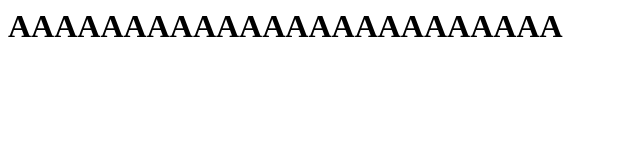
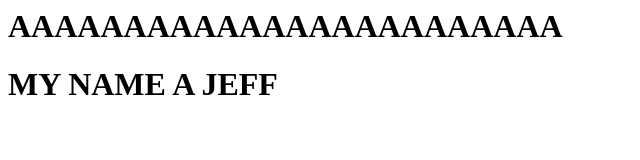
Before and after one commit to AtharvG6000/AtharvG6000.github.io, a plain HTML site: page github.html in a window 1280 px wide. Shown: the whole page, without its empty margins (0-640 px from the left). Drawn offline with Linux system fonts and the light colour scheme.

Commit message:
Update github.html

```diff
--- a/github.html
+++ b/github.html
@@ -2,5 +2,6 @@
 
 <body>
 <h1> AAAAAAAAAAAAAAAAAAAAAAAA</h1>
+  <h1> MY NAME A JEFF </h1>
 </body>
 </html>
```
